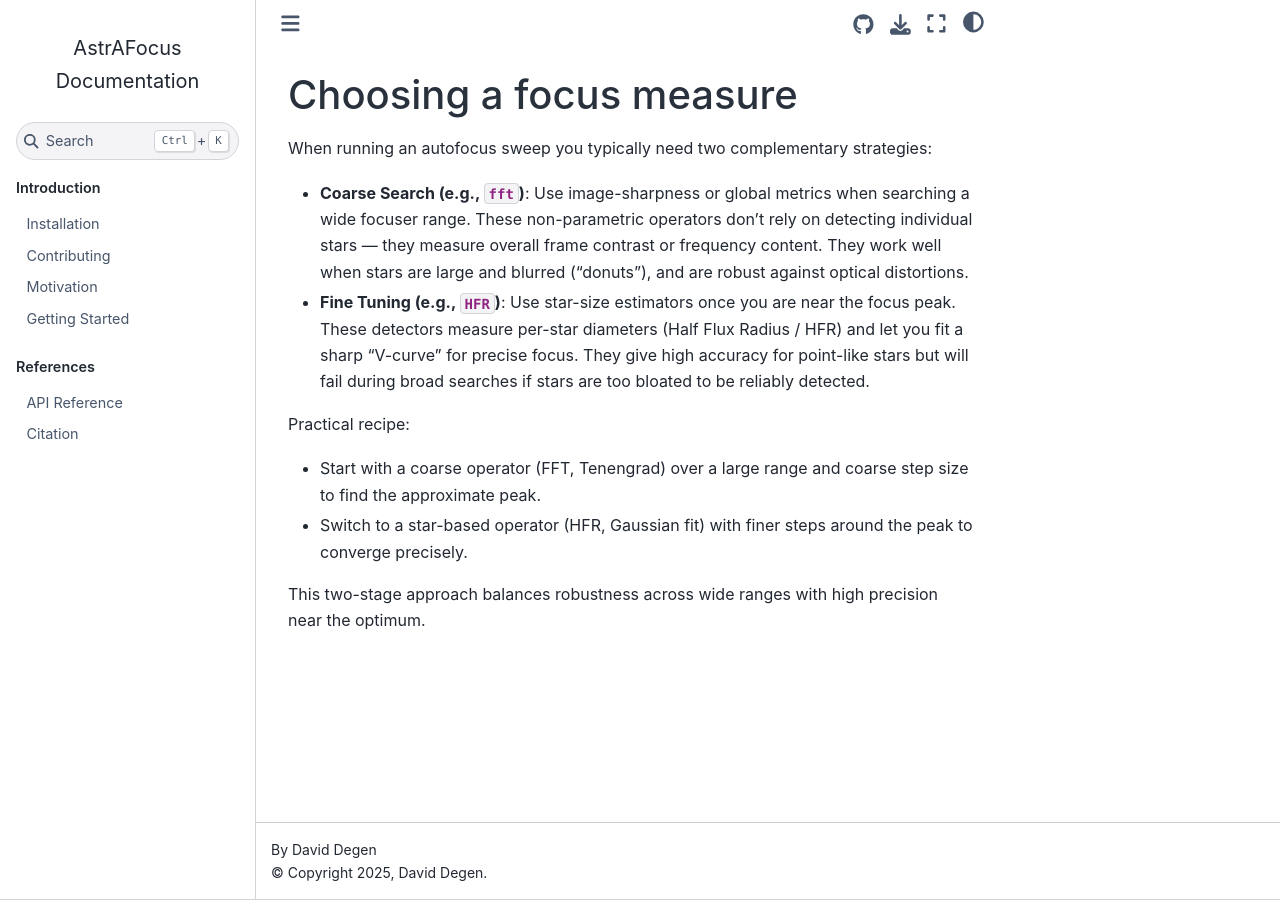
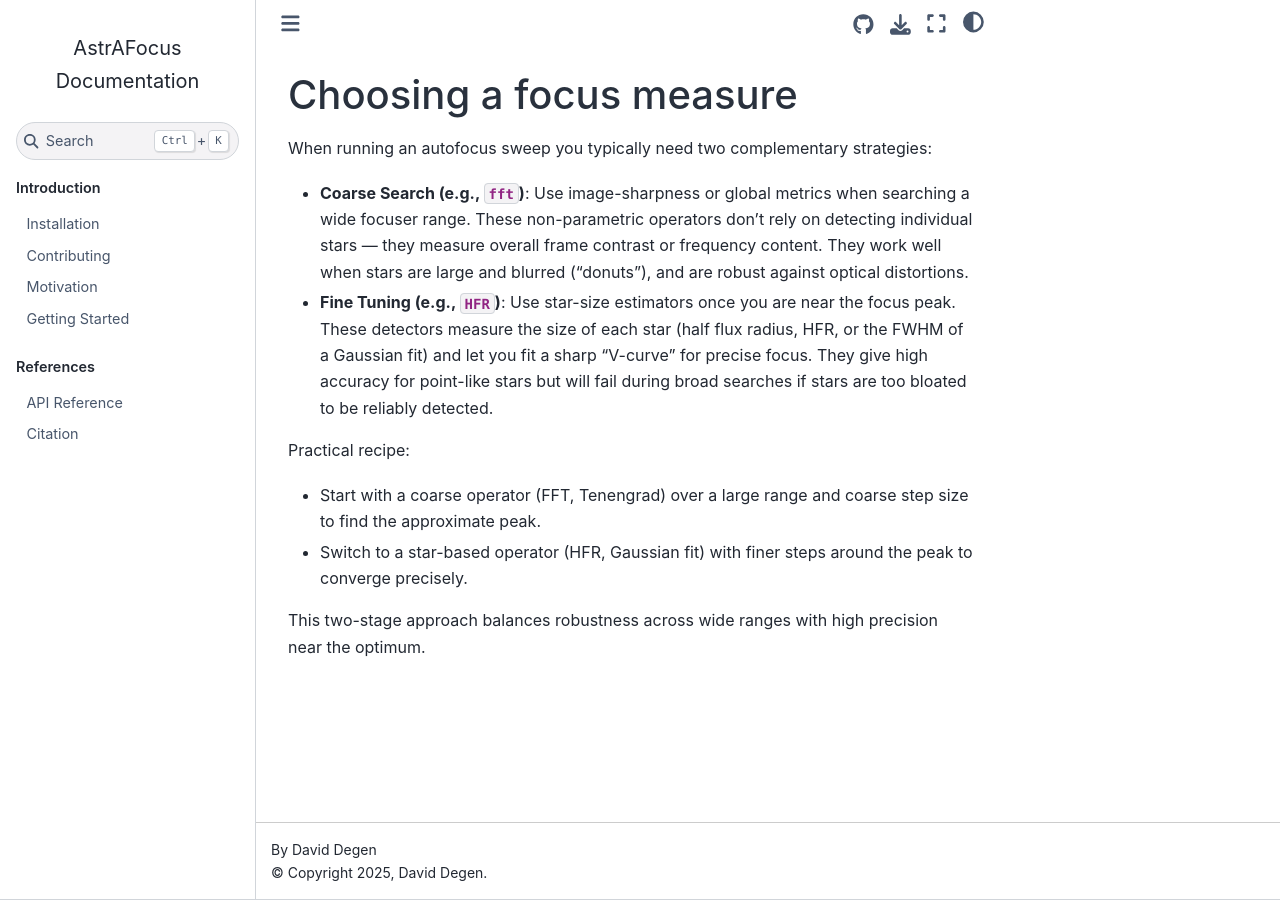
Before and after one commit to dgegen/astrafocus, a Sphinx documentation site: the page built from docs/source/choosing_focus_measure.md, in a window 1280 px wide. Built offline with Sphinx 7.4.7 and the Sphinx Book theme 1.1.4, drawn with Linux system fonts in a browser that asks for light colours; pages that are not in the unit, such as notebooks, are missing from menus.

Commit message:
Describe HFR as a star size, not a diameter, in the docs
Co-Authored-By: Claude Opus 5.5 (1M context) <noreply@anthropic.com>

```diff
--- a/docs/source/choosing_focus_measure.md
+++ b/docs/source/choosing_focus_measure.md
@@ -4,7 +4,7 @@ When running an autofocus sweep you typically need two complementary strategies:
 
 - **Coarse Search (e.g., `fft`)**: Use image-sharpness or global metrics when searching a wide focuser range. These non-parametric operators don't rely on detecting individual stars — they measure overall frame contrast or frequency content. They work well when stars are large and blurred ("donuts"), and are robust against optical distortions.
 
-- **Fine Tuning (e.g., `HFR`)**: Use star-size estimators once you are near the focus peak. These detectors measure per-star diameters (Half Flux Radius / HFR) and let you fit a sharp "V-curve" for precise focus. They give high accuracy for point-like stars but will fail during broad searches if stars are too bloated to be reliably detected.
+- **Fine Tuning (e.g., `HFR`)**: Use star-size estimators once you are near the focus peak. These detectors measure the size of each star (half flux radius, HFR, or the FWHM of a Gaussian fit) and let you fit a sharp "V-curve" for precise focus. They give high accuracy for point-like stars but will fail during broad searches if stars are too bloated to be reliably detected.
 
 Practical recipe:
 
```
Also changed, not shown: README.md (+1 -1 lines).
